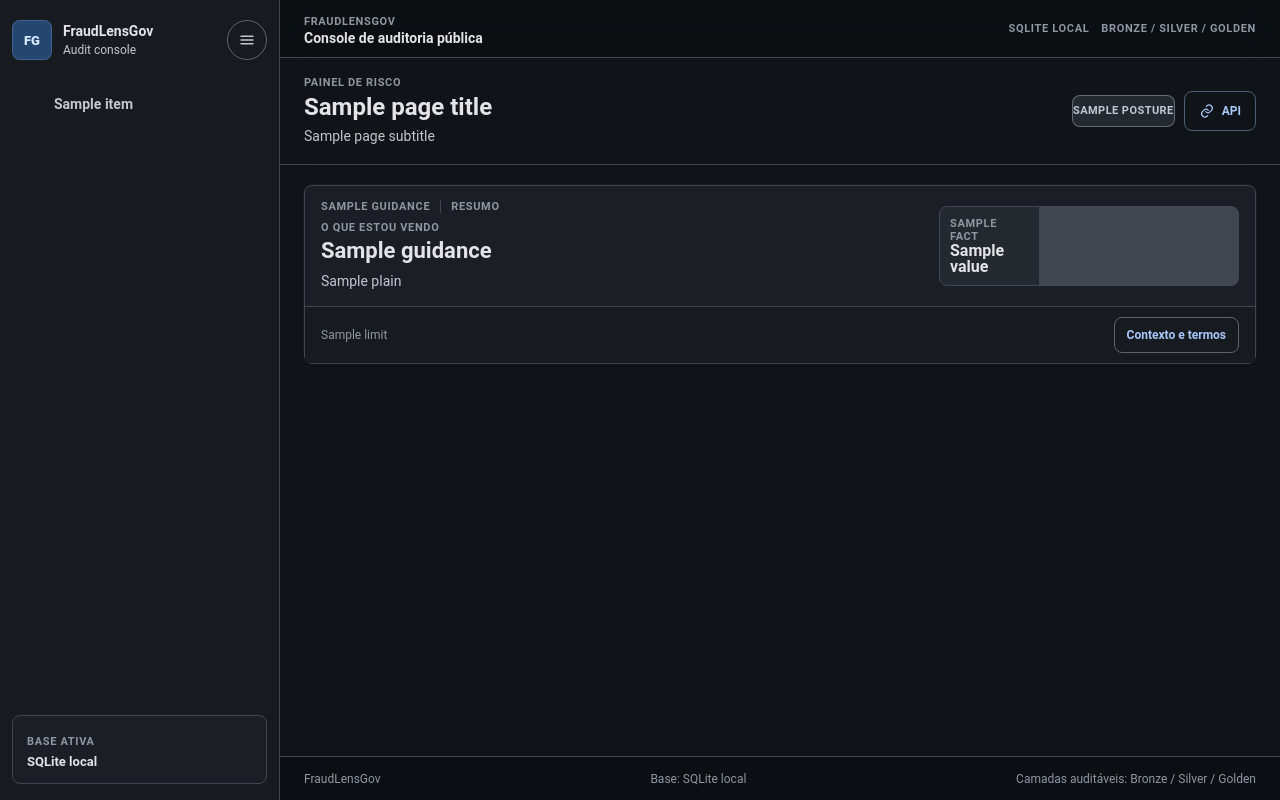
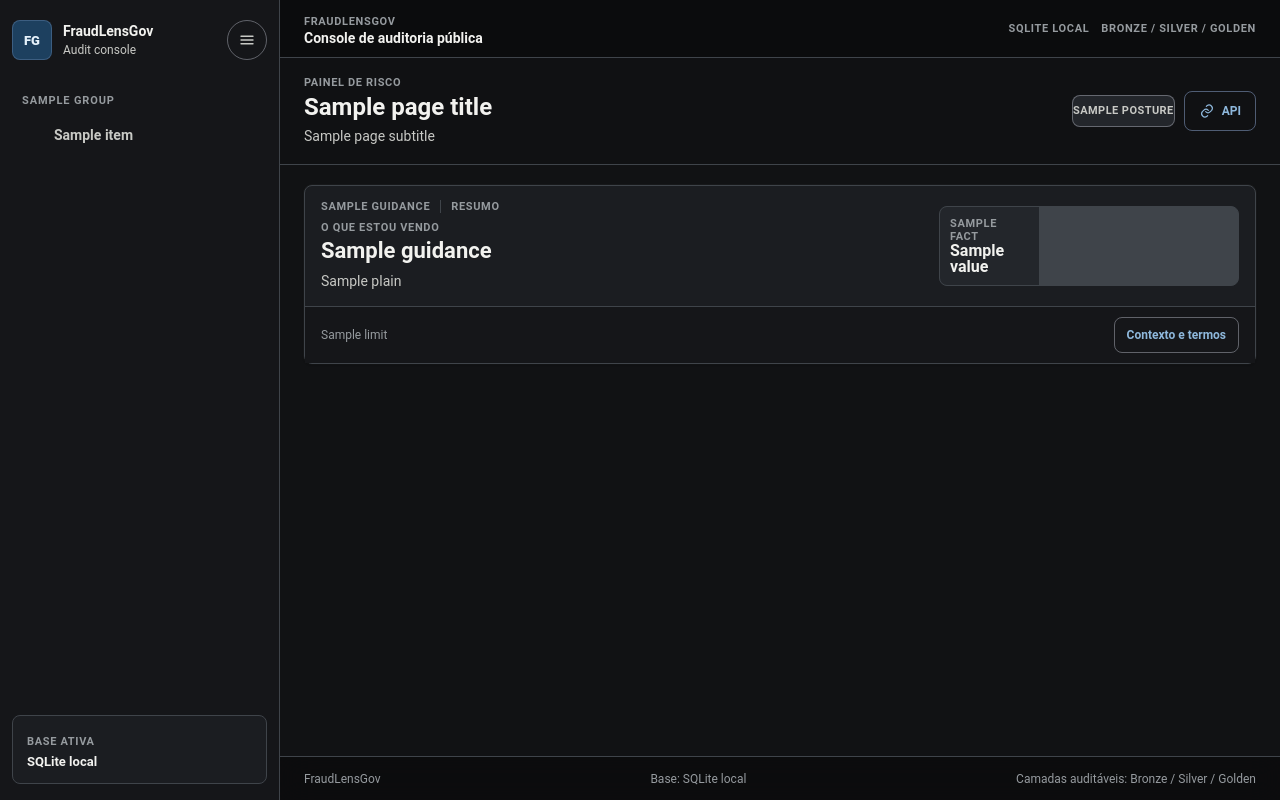
Before and after one commit to viamus/FraudLensGov, a Django app: template audit_ui/templates/audit_ui/dashboard.html in a window 1280 px wide. Run offline with Django 5.2, Linux system fonts and the light colour scheme; the template is opened without the code that fills it: most values are stand-ins (such as "Sample title", 1, 10 or a date in 2020).

Commit message:
Refine dashboard design system and IA

```diff
--- a/audit_ui/static/audit_ui/app.css
+++ b/audit_ui/static/audit_ui/app.css
@@ -1,37 +1,37 @@
 :root {
   color-scheme: dark;
-  --md-sys-color-background: #101418;
-  --md-sys-color-on-background: #e3e3e8;
-  --md-sys-color-surface: #101418;
-  --md-sys-color-surface-dim: #101418;
-  --md-sys-color-surface-container-lowest: #0b0f13;
-  --md-sys-color-surface-container-low: #171b20;
-  --md-sys-color-surface-container: #1b1f25;
-  --md-sys-color-surface-container-high: #242930;
-  --md-sys-color-surface-container-highest: #2f343c;
-  --md-sys-color-on-surface: #e3e3e8;
-  --md-sys-color-on-surface-variant: #c4c7cf;
-  --md-sys-color-outline: #8e929b;
-  --md-sys-color-outline-variant: #42474f;
-  --md-sys-color-primary: #a7c7fa;
-  --md-sys-color-on-primary: #07315d;
-  --md-sys-color-primary-container: #24466f;
-  --md-sys-color-on-primary-container: #d8e8ff;
-  --md-sys-color-secondary: #c4c7d8;
-  --md-sys-color-on-secondary: #2d3142;
-  --md-sys-color-secondary-container: #434758;
-  --md-sys-color-on-secondary-container: #e0e2f6;
-  --md-sys-color-tertiary: #b9d4c2;
-  --md-sys-color-on-tertiary: #243629;
-  --md-sys-color-tertiary-container: #3a4d3f;
-  --md-sys-color-on-tertiary-container: #d5f0dc;
-  --md-sys-color-error: #ffb4ab;
-  --md-sys-color-on-error: #690005;
-  --md-sys-color-error-container: #93000a;
-  --md-sys-color-on-error-container: #ffdad6;
-  --md-sys-state-hover: rgba(227, 227, 232, .08);
-  --md-sys-state-focus: rgba(167, 199, 250, .16);
-  --md-sys-state-pressed: rgba(227, 227, 232, .12);
+  --md-sys-color-background: #111214;
+  --md-sys-color-on-background: #f2f2ef;
+  --md-sys-color-surface: #111214;
+  --md-sys-color-surface-dim: #111214;
+  --md-sys-color-surface-container-lowest: #0b0c0d;
+  --md-sys-color-surface-container-low: #151619;
+  --md-sys-color-surface-container: #1b1d21;
+  --md-sys-color-surface-container-high: #23262b;
+  --md-sys-color-surface-container-highest: #2c3036;
+  --md-sys-color-on-surface: #f2f2ef;
+  --md-sys-color-on-surface-variant: #c8c9c5;
+  --md-sys-color-outline: #93979d;
+  --md-sys-color-outline-variant: #3f444a;
+  --md-sys-color-primary: #8eb8dc;
+  --md-sys-color-on-primary: #0b2438;
+  --md-sys-color-primary-container: #1d405f;
+  --md-sys-color-on-primary-container: #e5f1fb;
+  --md-sys-color-secondary: #b8c7be;
+  --md-sys-color-on-secondary: #1f2c25;
+  --md-sys-color-secondary-container: #314239;
+  --md-sys-color-on-secondary-container: #e3efe8;
+  --md-sys-color-tertiary: #d8c48f;
+  --md-sys-color-on-tertiary: #332a11;
+  --md-sys-color-tertiary-container: #4a3e1d;
+  --md-sys-color-on-tertiary-container: #f6e9bf;
+  --md-sys-color-error: #ef8f86;
+  --md-sys-color-on-error: #3f0500;
+  --md-sys-color-error-container: #7f1f18;
+  --md-sys-color-on-error-container: #ffe2de;
+  --md-sys-state-hover: rgba(242, 242, 239, .07);
+  --md-sys-state-focus: rgba(255, 221, 0, .22);
+  --md-sys-state-pressed: rgba(242, 242, 239, .11);
   --md-sys-elevation-level1: 0 1px 2px rgba(0, 0, 0, .38), 0 0 0 1px rgba(255, 255, 255, .03);
   --md-sys-elevation-level2: 0 4px 12px rgba(0, 0, 0, .34), 0 0 0 1px rgba(255, 255, 255, .035);
   --md-sys-elevation-level3: 0 12px 30px rgba(0, 0, 0, .34), 0 0 0 1px rgba(255, 255, 255, .04);
@@ -48,12 +48,12 @@
   --md-sys-type-label-large: 14px;
   --md-sys-type-label-medium: 12px;
   --md-sys-type-label-small: 11px;
-  --flg-success: #9ad6a2;
-  --flg-warning: #e6c875;
-  --flg-danger: #ffb4ab;
-  --flg-success-container: rgba(154, 214, 162, .13);
-  --flg-warning-container: rgba(230, 200, 117, .14);
-  --flg-danger-container: rgba(255, 180, 171, .13);
+  --flg-success: #8bc7a2;
+  --flg-warning: #f2cf63;
+  --flg-danger: #ef8f86;
+  --flg-success-container: rgba(139, 199, 162, .12);
+  --flg-warning-container: rgba(242, 207, 99, .13);
+  --flg-danger-container: rgba(239, 143, 134, .13);
   --bg: var(--md-sys-color-background);
   --shell: var(--md-sys-color-surface-container-low);
   --surface: var(--md-sys-color-surface-container);
@@ -61,11 +61,12 @@
   --surface-3: var(--md-sys-color-surface-container-highest);
   --ink: var(--md-sys-color-on-surface);
   --muted: var(--md-sys-color-on-surface-variant);
-  --soft: #9097a2;
+  --soft: #969b9f;
   --line: var(--md-sys-color-outline-variant);
   --line-strong: rgba(142, 146, 155, .62);
   --accent: var(--md-sys-color-primary);
   --accent-2: var(--md-sys-color-tertiary);
+  --focus: #ffdd00;
   --success: var(--flg-success);
   --warning: var(--flg-warning);
   --danger: var(--flg-danger);
@@ -197,6 +198,15 @@ svg {
   gap: 4px;
 }
 
+.menu-section-label {
+  margin: 12px 10px 2px;
+  color: var(--soft);
+  font-size: var(--md-sys-type-label-small);
+  font-weight: 760;
+  letter-spacing: .08em;
+  text-transform: uppercase;
+}
+
 .menu-item {
   min-height: 44px;
   padding: 10px 12px;
@@ -232,7 +242,7 @@ svg {
 .icon-button:focus-visible,
 .table-controls input:focus-visible,
 .table-controls select:focus-visible {
-  outline: 2px solid var(--accent);
+  outline: 2px solid var(--focus);
   outline-offset: 2px;
 }
 
@@ -263,13 +273,15 @@ svg {
 
 .sidebar-collapsed .brand-copy,
 .sidebar-collapsed .menu-item span,
+.sidebar-collapsed .menu-section-label,
 .sidebar-collapsed .sidebar-foot {
   opacity: 0;
   pointer-events: none;
 }
 
 .sidebar-collapsed .brand-copy,
-.sidebar-collapsed .menu-item span {
+.sidebar-collapsed .menu-item span,
+.sidebar-collapsed .menu-section-label {
   display: none;
   width: 0;
   max-width: 0;
@@ -1033,8 +1045,18 @@ svg {
   grid-template-columns: minmax(220px, 1fr) 70px 110px minmax(180px, 1fr) minmax(120px, .7fr) 70px;
 }
 
+.runs-table {
+  min-width: 1080px;
+}
+
 .runs-table .table-row {
-  grid-template-columns: minmax(140px, 1fr) 96px 90px 90px;
+  grid-template-columns:
+    minmax(130px, .75fr)
+    96px
+    minmax(110px, .55fr)
+    minmax(240px, 1.25fr)
+    minmax(180px, .9fr)
+    minmax(180px, 1fr);
 }
 
 .comparison-table .table-row {
--- a/audit_ui/templates/audit_ui/dashboard.html
+++ b/audit_ui/templates/audit_ui/dashboard.html
@@ -44,6 +44,9 @@
 
       <nav class="main-menu">
         {% for item in nav_items %}
+          {% ifchanged item.group %}
+            <span class="menu-section-label">{{ item.group }}</span>
+          {% endifchanged %}
           <a href="{{ item.href }}" class="menu-item{% if item.active %} active{% endif %}" title="{{ item.label }}">
             <svg><use href="#{{ item.icon }}"></use></svg>
             <span>{{ item.label }}</span>
--- a/audit_ui/urls.py
+++ b/audit_ui/urls.py
@@ -8,10 +8,14 @@ from . import views
 urlpatterns = [
     path("", views.dashboard, name="dashboard"),
     path("pipeline", views.pipeline_page, name="pipeline"),
+    path("pipeline/qualidade", views.quality_page, name="quality"),
     path("investigacao", views.investigation_page, name="investigation"),
+    path("investigacao/vizinhos", views.neighbors_page, name="neighbors"),
     path("investigacao/alertas/<str:alert_id>", views.alert_detail_page, name="alert-detail"),
     path("normalizacao", views.normalization_page, name="normalization"),
+    path("normalizacao/clusters", views.clusters_page, name="clusters"),
     path("operacao", views.operation_page, name="operation"),
+    path("operacao/ingestoes", views.ingestion_page, name="ingestion"),
     path("export/<str:table_key>", views.table_export_csv, name="table-export-csv"),
     path("api/summary", views.summary_api, name="summary-api"),
     path("api/pipeline", views.pipeline_api, name="pipeline-api"),
```
Also changed, not shown: other parts of audit_ui/templates/audit_ui/dashboard.html (+36 -23 lines), audit_ui/templates/audit_ui/partials/runs_panel.html (+8 -4 lines), audit_ui/views.py (+194 -42 lines), docs/DESIGN_SYSTEM.md (+8 -2 lines), tests/test_django_dashboard.py (+64 -18 lines).
